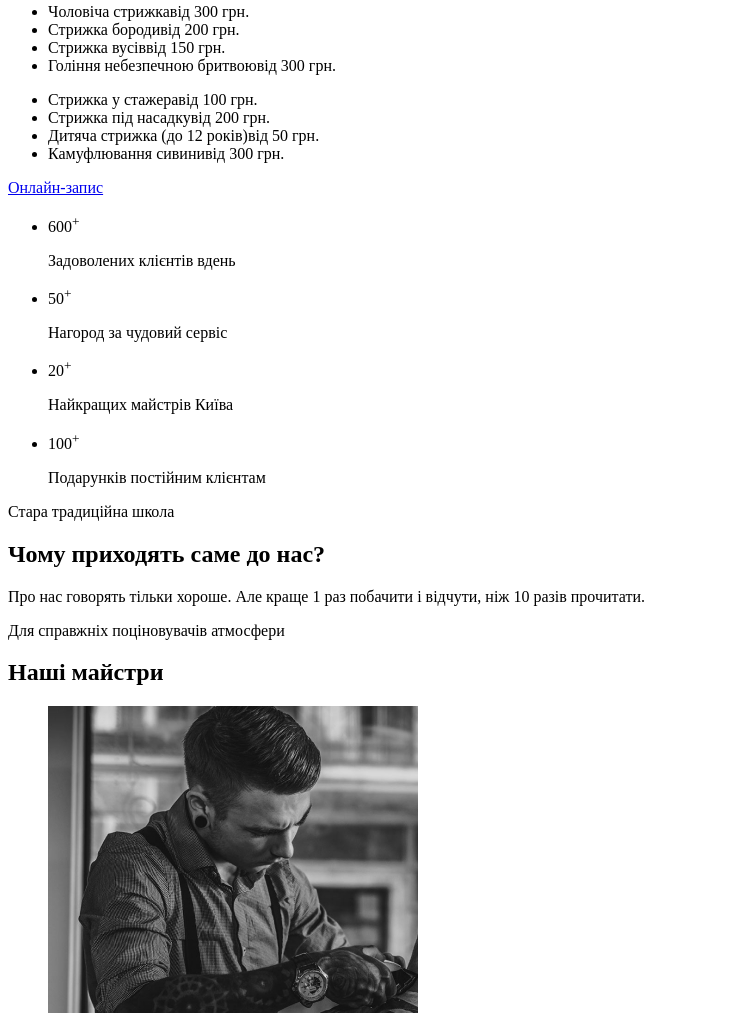
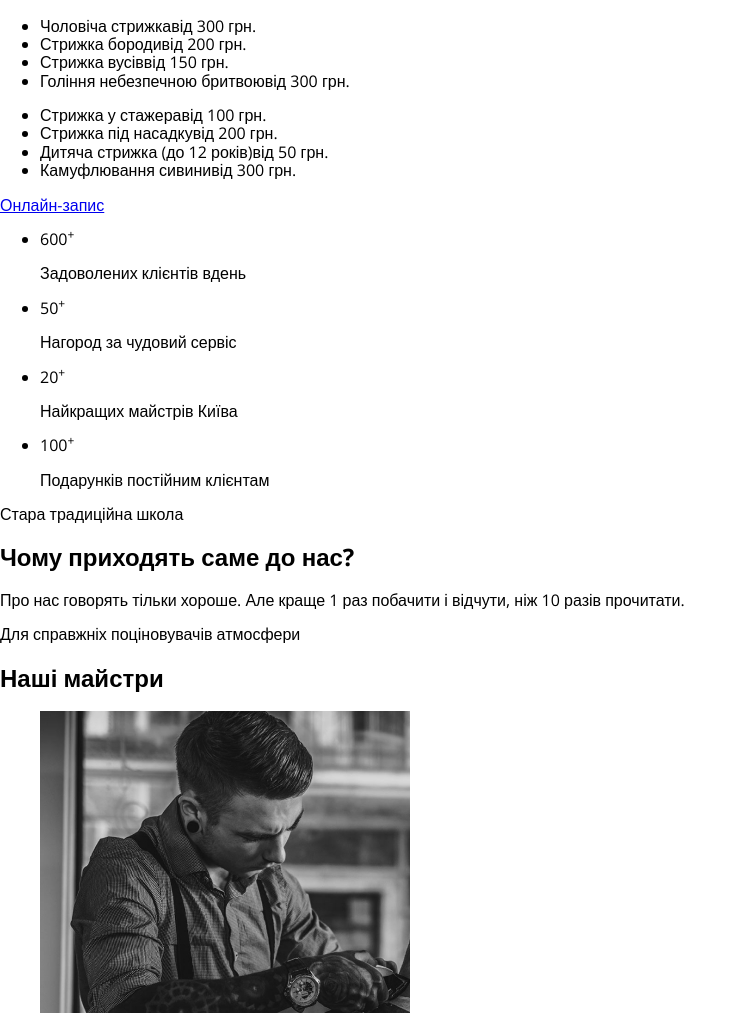
Before and after one commit to RS-free/barbershop, a plain HTML site: page index.html in a window 1280 px wide. Shown: the part 1580-2593 px from the top of the page, without its empty margins (0-747 px from the left). Drawn offline with nearby package versions, Linux system fonts and the light colour scheme.

Commit message:
normalize

```diff
--- /dev/null
+++ b/css/styles.css
@@ -0,0 +1,3 @@
+body {
+    font-family: 'Open Sans', sans-serif;
+}
--- a/index.html
+++ b/index.html
@@ -4,7 +4,14 @@
         <meta charset="UTF-8" />
         <meta name="viewport" content="width=device-width, initial-scale=1.0" />
         <title>BarberShop</title>
-        <link rel="stylesheet" href="./css/style.css" />
+        <link rel="preconnect" href="https://fonts.googleapis.com" />
+        <link rel="preconnect" href="https://fonts.gstatic.com" crossorigin />
+        <link
+            href="https://fonts.googleapis.com/css2?family=Open+Sans:wght@400;600;700&display=swap"
+            rel="stylesheet"
+        />
+        <link rel="stylesheet" href="https://cdnjs.cloudflare.com/ajax/libs/normalize/8.0.1/normalize.css" />
+        <link rel="stylesheet" href="./css/styles.css" />
     </head>
     <body>
         <!-- header>a+ul>(li>a)*4 - скорочений запис через emet -->
```
Also changed, not shown: css/style.css (deleted).
